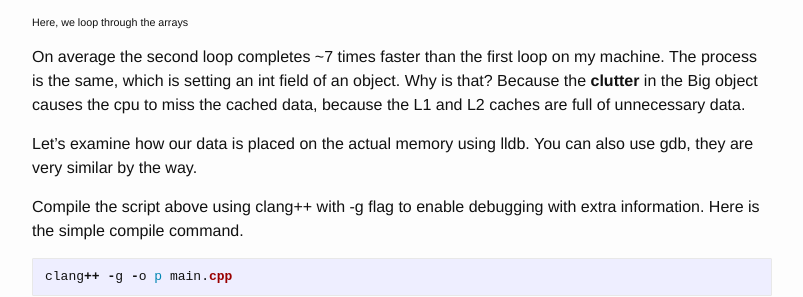
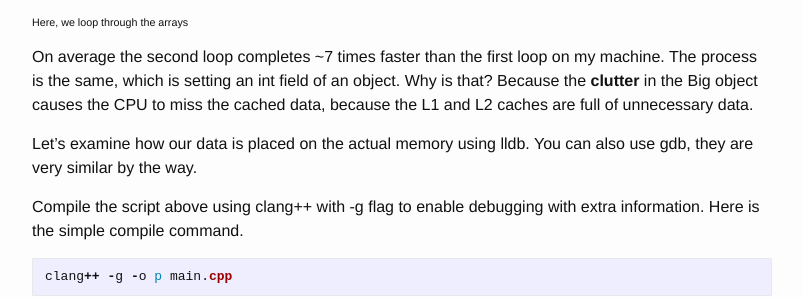
Before and after one commit to zehreken/zehreken.github.io, a Jekyll site: the page built from _posts/2017-06-08-cache-miss-and-data-locality.markdown, in a window 1280 px wide and 900 px high, scrolled down 1350 px. Shown: the part 188-485 px from the top of the window, without its empty margins (238-1041 px from the left). Built offline with Jekyll 4.4.1, drawn with Linux system fonts in a browser that asks for light colours.

```diff
--- a/_posts/2017-06-08-cache-miss-and-data-locality.markdown
+++ b/_posts/2017-06-08-cache-miss-and-data-locality.markdown
@@ -64,7 +64,7 @@ void loop()
 ###### Here, we loop through the arrays
 
 
-On average the second loop completes ~7 times faster than the first loop on my machine. The process is the same, which is setting an int field of an object. Why is that? Because the **clutter** in the Big object causes the cpu to miss the cached data, because the L1 and L2 caches are full of unnecessary data.
+On average the second loop completes ~7 times faster than the first loop on my machine. The process is the same, which is setting an int field of an object. Why is that? Because the **clutter** in the Big object causes the CPU to miss the cached data, because the L1 and L2 caches are full of unnecessary data.
 
 Let's examine how our data is placed on the actual memory using lldb. You can also use gdb, they are very similar by the way.
 
```
